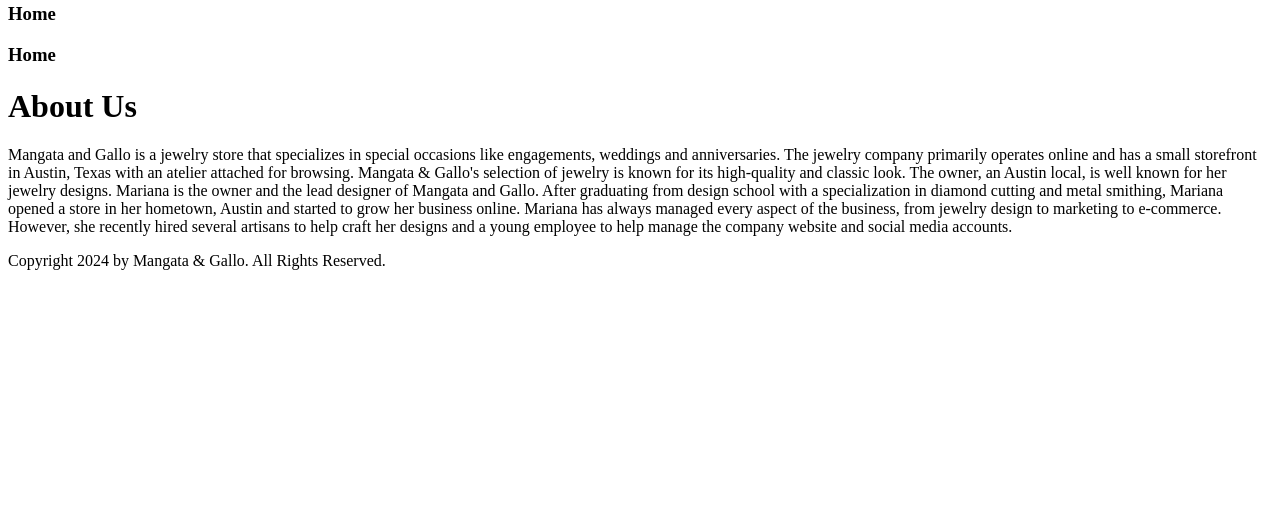
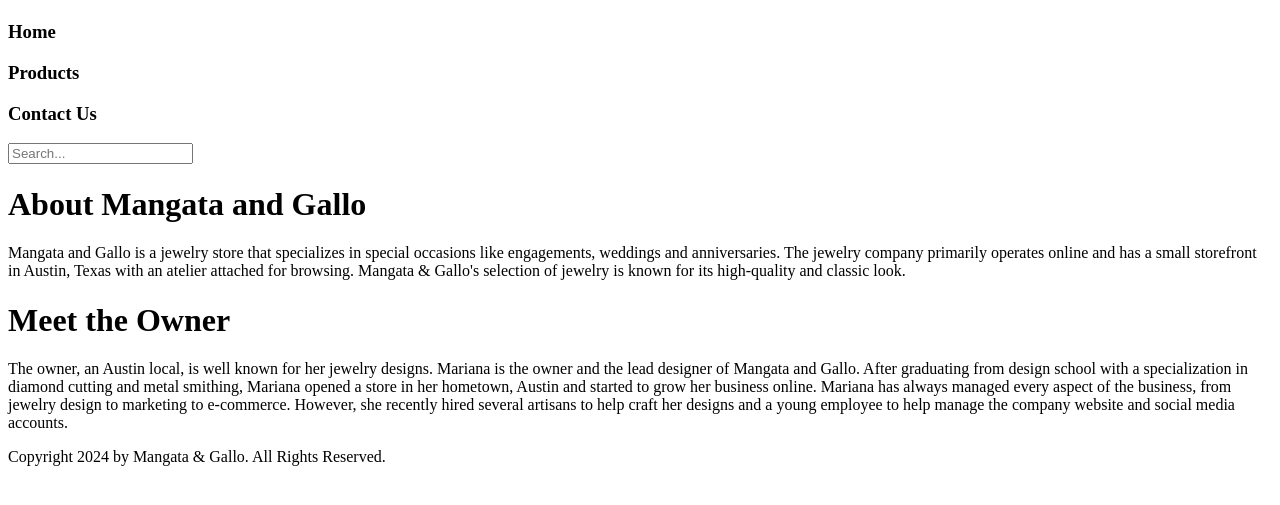
Before and after one commit to CameronCarlyon/Meta-Front-End-Developer-Professional-Certificate, a plain HTML site: page HTML-and-CSS-in-depth/Portfolio-Project/index.html in a window 1280 px wide. Shown: the part 45-550 px from the top of the page. Drawn offline with Linux system fonts and the light colour scheme.

Commit message:
Update index.html

```diff
--- a/HTML-and-CSS-in-depth/Portfolio-Project/index.html
+++ b/HTML-and-CSS-in-depth/Portfolio-Project/index.html
@@ -12,32 +12,40 @@
         <img
           src="media/Asset 4@3x.png"
           alt="Mangata and Gallo logo."
-          width="200px"
+          width="400px"
         />
       </div>
-      <div>
+      <div class="header_label">
         <h3>Home</h3>
       </div>
-      <div>
-        <h3>Home</h3>
+      <div class="header_label">
+        <h3>Products</h3>
       </div>
+      <div class="header_label">
+        <h3>Contact Us</h3>
+      </div>
+      <div><input id="search" type="text" placeholder="Search..." /></div>
     </header>
     <main>
-      <h1>About Us</h1>
+      <h1>About Mangata and Gallo</h1>
       <p>
         Mangata and Gallo is a jewelry store that specializes in special
         occasions like engagements, weddings and anniversaries. The jewelry
         company primarily operates online and has a small storefront in Austin,
         Texas with an atelier attached for browsing. Mangata & Gallo's selection
-        of jewelry is known for its high-quality and classic look. The owner, an
-        Austin local, is well known for her jewelry designs. Mariana is the
-        owner and the lead designer of Mangata and Gallo. After graduating from
-        design school with a specialization in diamond cutting and metal
-        smithing, Mariana opened a store in her hometown, Austin and started to
-        grow her business online. Mariana has always managed every aspect of the
-        business, from jewelry design to marketing to e-commerce. However, she
-        recently hired several artisans to help craft her designs and a young
-        employee to help manage the company website and social media accounts.
+        of jewelry is known for its high-quality and classic look.
+      </p>
+      <h1>Meet the Owner</h1>
+      <p>
+        The owner, an Austin local, is well known for her jewelry designs.
+        Mariana is the owner and the lead designer of Mangata and Gallo. After
+        graduating from design school with a specialization in diamond cutting
+        and metal smithing, Mariana opened a store in her hometown, Austin and
+        started to grow her business online. Mariana has always managed every
+        aspect of the business, from jewelry design to marketing to e-commerce.
+        However, she recently hired several artisans to help craft her designs
+        and a young employee to help manage the company website and social media
+        accounts.
       </p>
     </main>
     <footer>
```
